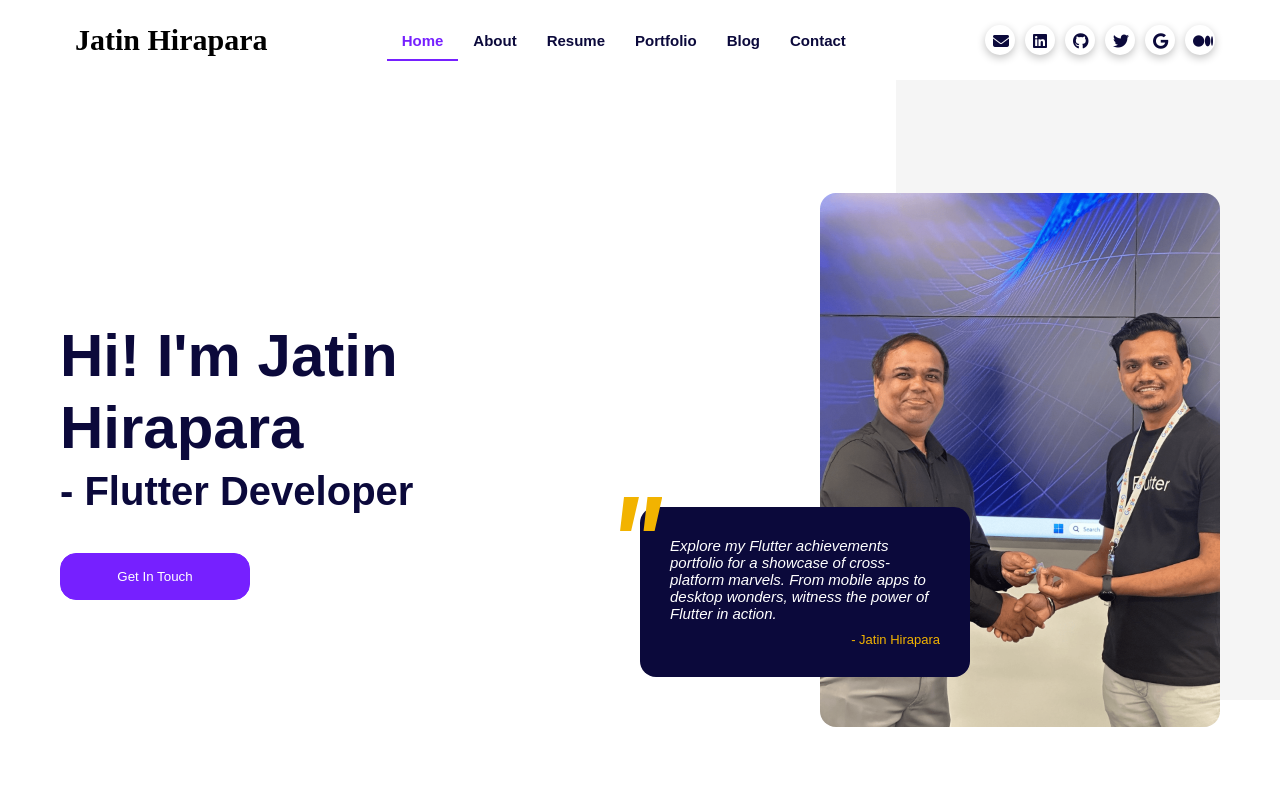
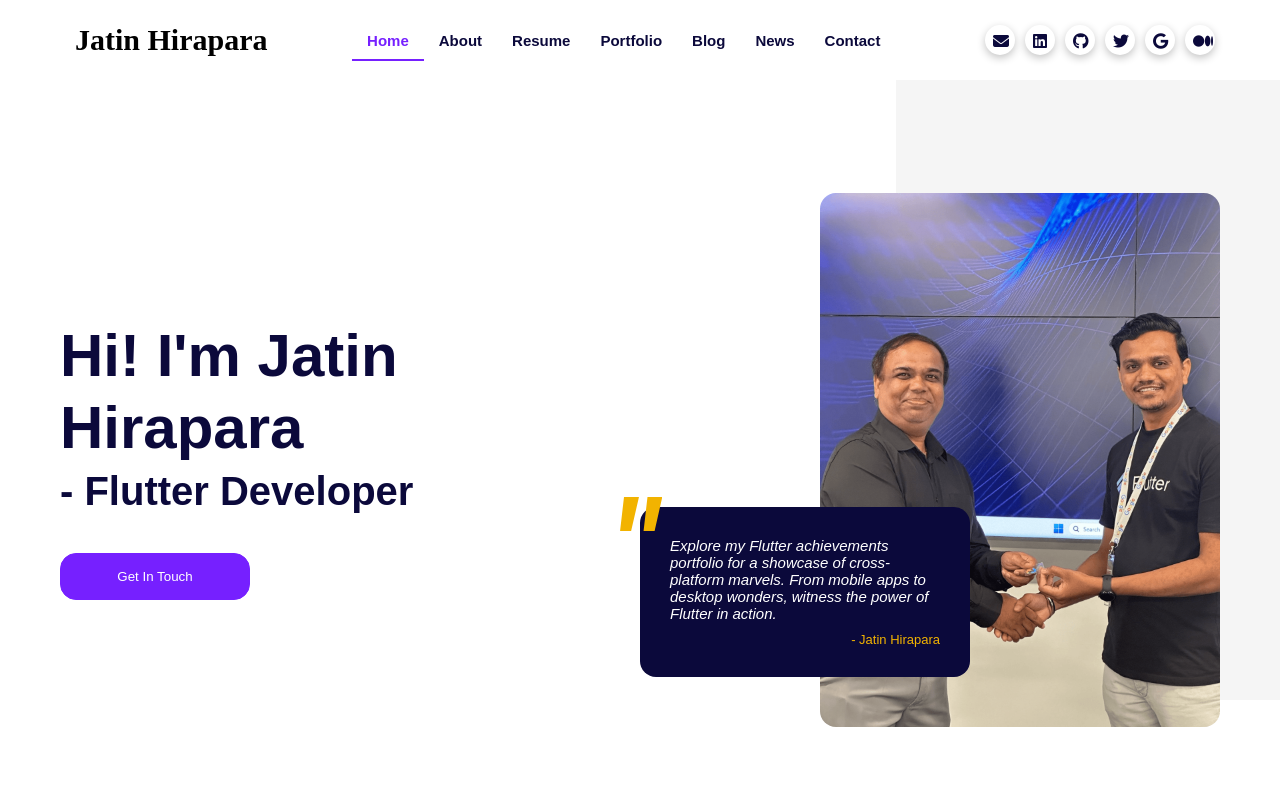
Before and after one commit to JatinJD14296/My_Portfolio, a React (Create React App) app: page / in a window 1280 px wide. Shown: the top 800 px of the page. Built offline with nearby package versions, Linux system fonts and the light colour scheme; no server answers; a web font is replaced by a local one.

Commit message:
Final Project

```diff
--- a/src/components/Elements/ProjectBox.jsx
+++ b/src/components/Elements/ProjectBox.jsx
@@ -16,6 +16,8 @@ export default function ProjectBox({ img, title, text, action}) {
 const Wrapper = styled.div`
   width: 100%;
   margin-top: 30px;
+  padding: 30px;
+  box-shadow: rgba(100, 100, 111, 0.2) 0px 7px 29px 0px;
   img {
     width: 100%;
     height: auto;
@@ -25,13 +27,3 @@ const Wrapper = styled.div`
     padding-bottom: 10px;
   }
 `;
-const ImgBtn = styled.button`
-  background-color: transparent;
-  border: 0px;
-  outline: none;
-  padding: 0px;
-  margin: 0px;
-  :hover > img {
-    opacity: 0.5;
-  }
-`;
--- a/src/components/Nav/Sidebar.jsx
+++ b/src/components/Nav/Sidebar.jsx
@@ -94,6 +94,20 @@ export default function Sidebar({ sidebarOpen, toggleSidebar }) {
           </Link>
         </li>
         <li className="semiBold font15 pointer">
+        <Link
+          onClick={() => toggleSidebar(!sidebarOpen)}
+          activeClass="active"
+          className="whiteColor"
+          style={{ padding: "10px 15px" }}
+          to="News"
+          spy={true}
+          smooth={true}
+          offset={-60}
+        >
+            News
+        </Link>
+      </li>
+        <li className="semiBold font15 pointer">
           <Link
             onClick={() => toggleSidebar(!sidebarOpen)}
             activeClass="active"
--- a/src/components/Nav/TopNavbar.jsx
+++ b/src/components/Nav/TopNavbar.jsx
@@ -60,6 +60,11 @@ export default function TopNavbar() {
               </Link>
             </li>
             <li className="semiBold font15 pointer">
+              <Link activeClass="active" style={{ padding: "10px 15px" }} to="News" spy={true} smooth={true} offset={-80}>
+              News
+              </Link>
+            </li>
+            <li className="semiBold font15 pointer">
               <Link activeClass="active" style={{ padding: "10px 15px" }} to="contact" spy={true} smooth={true} offset={-80}>
                 Contact
               </Link>
--- a/src/components/Sections/Header.jsx
+++ b/src/components/Sections/Header.jsx
@@ -151,15 +151,3 @@ const QuotesWrapper = styled.div`
   left: -20px;
   top: -10px;
 `;
-const DotsWrapper = styled.div`
-  position: absolute;
-  right: -100px;
-  bottom: 100px;
-  z-index: 2;
-  @media (max-width: 960px) {
-    right: 100px;
-  }
-  @media (max-width: 560px) {
-    display: none;
-  }
-`;
--- a/src/components/Sections/News.jsx
+++ b/src/components/Sections/News.jsx
@@ -1,3 +1,5 @@
+import React from "react";
+import styled from "styled-components";
 import { useState, useEffect } from "react";
 
 const API_KEY = "8229e384a6dd48f2abef14d5f9ec0558";
@@ -33,15 +35,24 @@ export default function NewsArticles() {
   }
 
   return (
-    <div className="App">
+    <Wrapper id="News">
+      <div className="container ">
           <h3 className="mb-5 text-center font40 extraBold">Science News</h3>
+        <div className="flexSpaceCenter">
           {headlines.map((val) => (
-        <div className="App">
+            <div className="news-data">
               <a href={val.url} target="_blank">
                 <h1> {val.title} </h1>
               </a>
               </div>
           ))}
         </div>
+      </div>
+    </Wrapper>
   );
 }
+
+const Wrapper = styled.section`
+  width: 100%;
+  padding:70px 0;
+`;
--- a/src/components/Sections/Projects.jsx
+++ b/src/components/Sections/Projects.jsx
@@ -4,7 +4,6 @@ import axios from "axios";
 
 import { useState, useEffect } from "react";
 import ProjectBox from "../Elements/ProjectBox";
-import GitHubLanguageChart from "./GitHubLanguageChart";
 
 export default function Projects() {
   const [userData, setData] = useState([]);
--- a/src/components/Sections/Services.jsx
+++ b/src/components/Sections/Services.jsx
@@ -177,15 +177,3 @@ const AddImgWrapp1 = styled.div`
     -moz-box-shadow: 0 2px 15px rgba(0, 0, 0, 0.3);
   }
 `;
-const AddImgWrapp2 = styled.div`
-  width: 30%;
-  margin: 0 5% 10px 5%;
-  img {
-    width: 100%;
-    height: auto;
-    border-radius: 1rem;
-    box-shadow: 0 2px 15px rgba(0, 0, 0, 0.3);
-    -webkit-box-shadow: 0 2px 15px rgba(0, 0, 0, 0.3);
-    -moz-box-shadow: 0 2px 15px rgba(0, 0, 0, 0.3);
-  }
-`;
--- a/src/style/index.css
+++ b/src/style/index.css
@@ -34,7 +34,10 @@
     text-align: left;
     padding: 20px;
   }
-
+  .news-data{
+    box-shadow: rgba(99, 99, 99, 0.2) 0px 2px 8px 0px;
+    padding: 40px;
+  }
   tr:nth-child(even) {
     background-color:hsl(263, 100%, 96%);
   }
@@ -174,6 +177,7 @@ i.fa-solid.fa-magnifying-glass {
   }
   .flexSpaceCenter {
     display: flex;
+    flex-wrap: wrap;
     justify-content: space-between;
     align-items: center;
   }
```
Also changed, not shown: src/components/Sections/GitHubLanguageChart.jsx (deleted, +0 -60 lines), 1 other file (tests, documents, lock files or other folders). Lines whose indentation alone changed are shown as unchanged.
